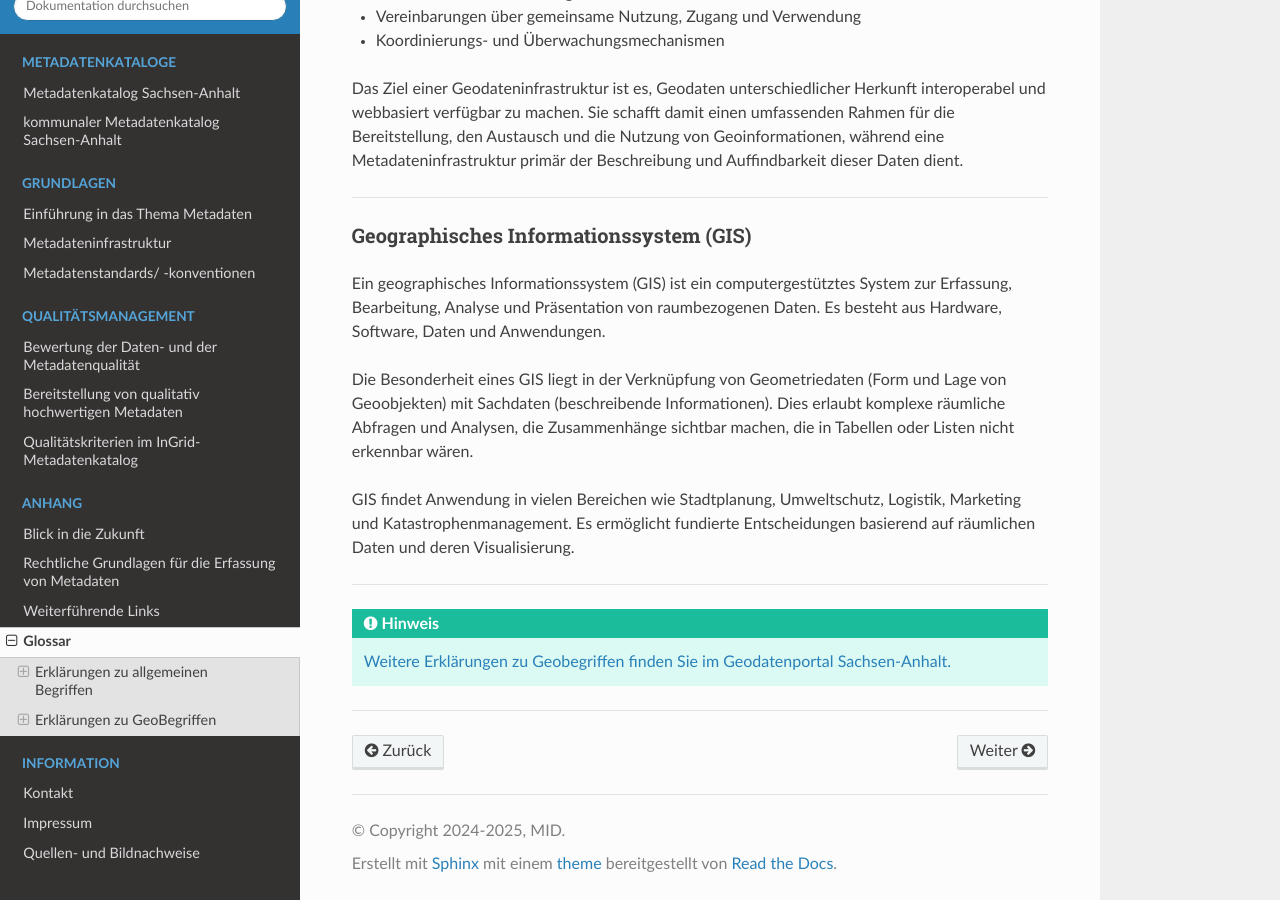
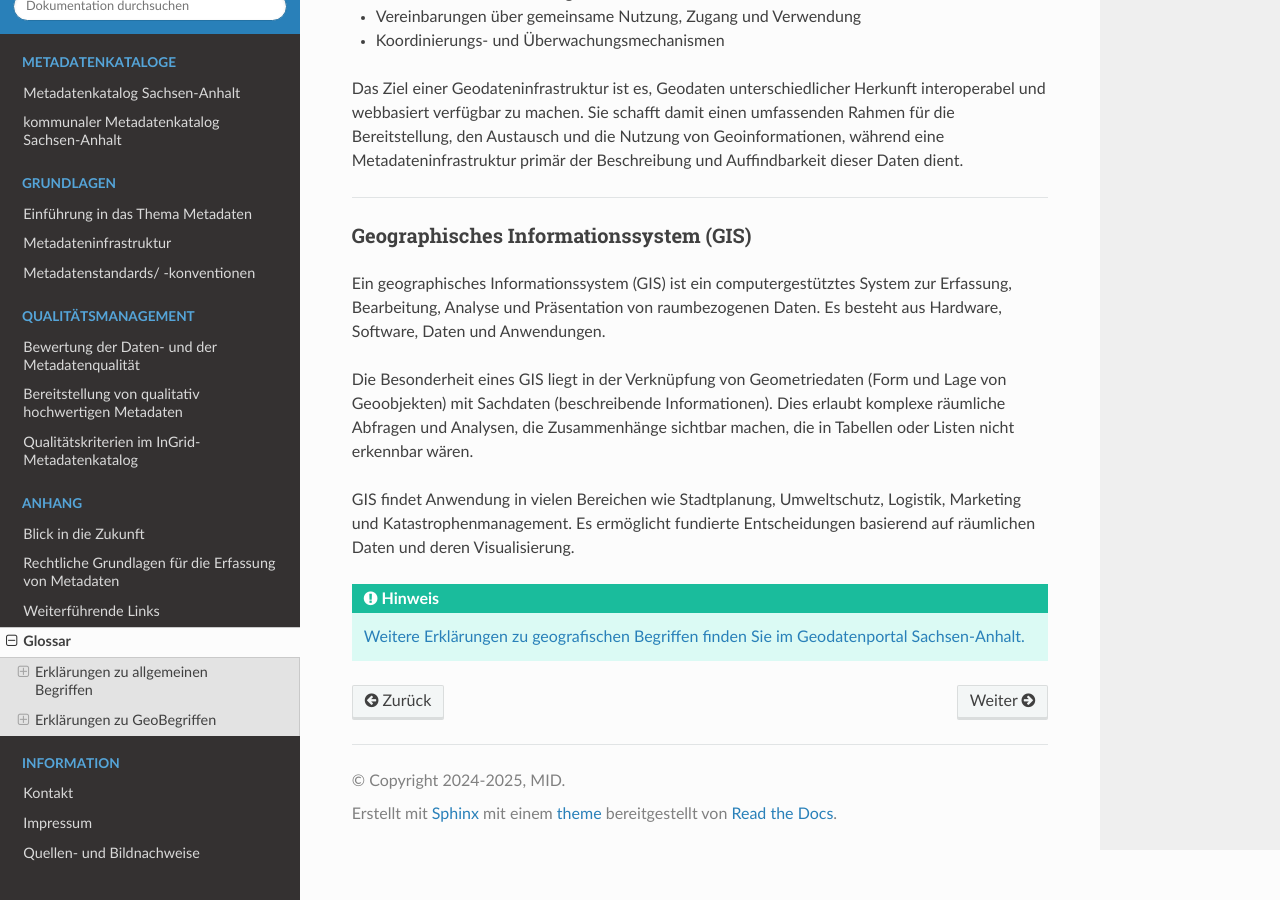
Before and after one commit to tomiwo/ingrid-mdk-st-high-quality-metadata, a Sphinx documentation site: the page built from docs/anhang/wichtige-begriffe.rst, in a window 1280 px wide and 900 px high, scrolled down 3160 px. Built offline with Sphinx 7.4.7 and the Read the Docs theme 3.1.0, drawn with Linux system fonts in a browser that asks for light colours.

Commit message:
Update wichtige-begriffe.rst

```diff
--- a/docs/anhang/wichtige-begriffe.rst
+++ b/docs/anhang/wichtige-begriffe.rst
@@ -146,9 +146,5 @@ Die Besonderheit eines GIS liegt in der Verknüpfung von Geometriedaten (Form un
 GIS findet Anwendung in vielen Bereichen wie Stadtplanung, Umweltschutz, Logistik, Marketing und Katastrophenmanagement. Es ermöglicht fundierte Entscheidungen basierend auf räumlichen Daten und deren Visualisierung.
 
 
------------------------------------------------------------------------------------------------
 
-
-.. hint:: `Weitere Erklärungen zu Geobegriffen finden Sie im Geodatenportal Sachsen-Anhalt. <https://www.lvermgeo.sachsen-anhalt.de/de/gdp-glossar.html>`_
-
------------------------------------------------------------------------------------------------
+.. hint:: `Weitere Erklärungen zu geografischen Begriffen finden Sie im Geodatenportal Sachsen-Anhalt. <https://www.lvermgeo.sachsen-anhalt.de/de/gdp-glossar.html>`_
```
